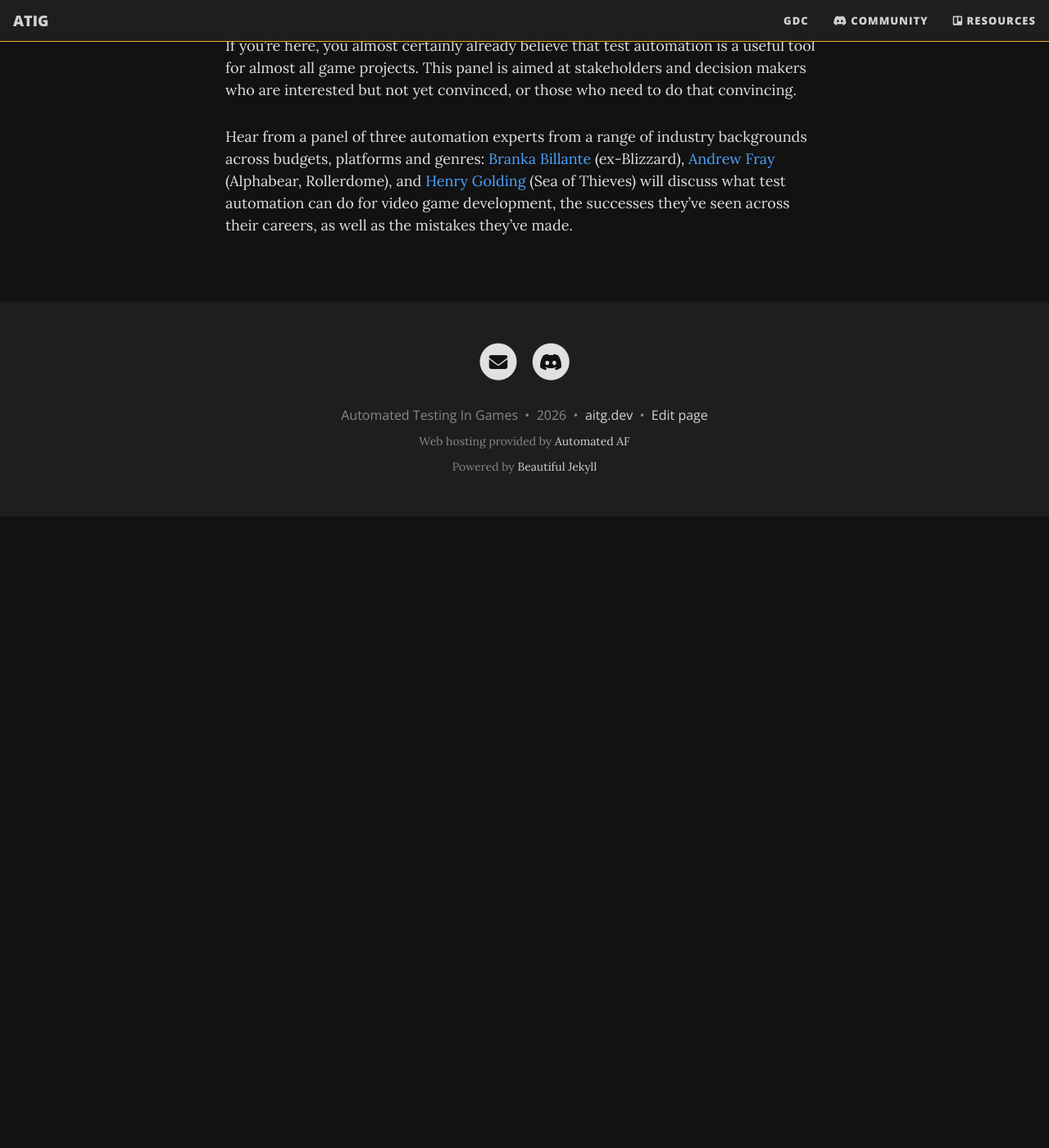
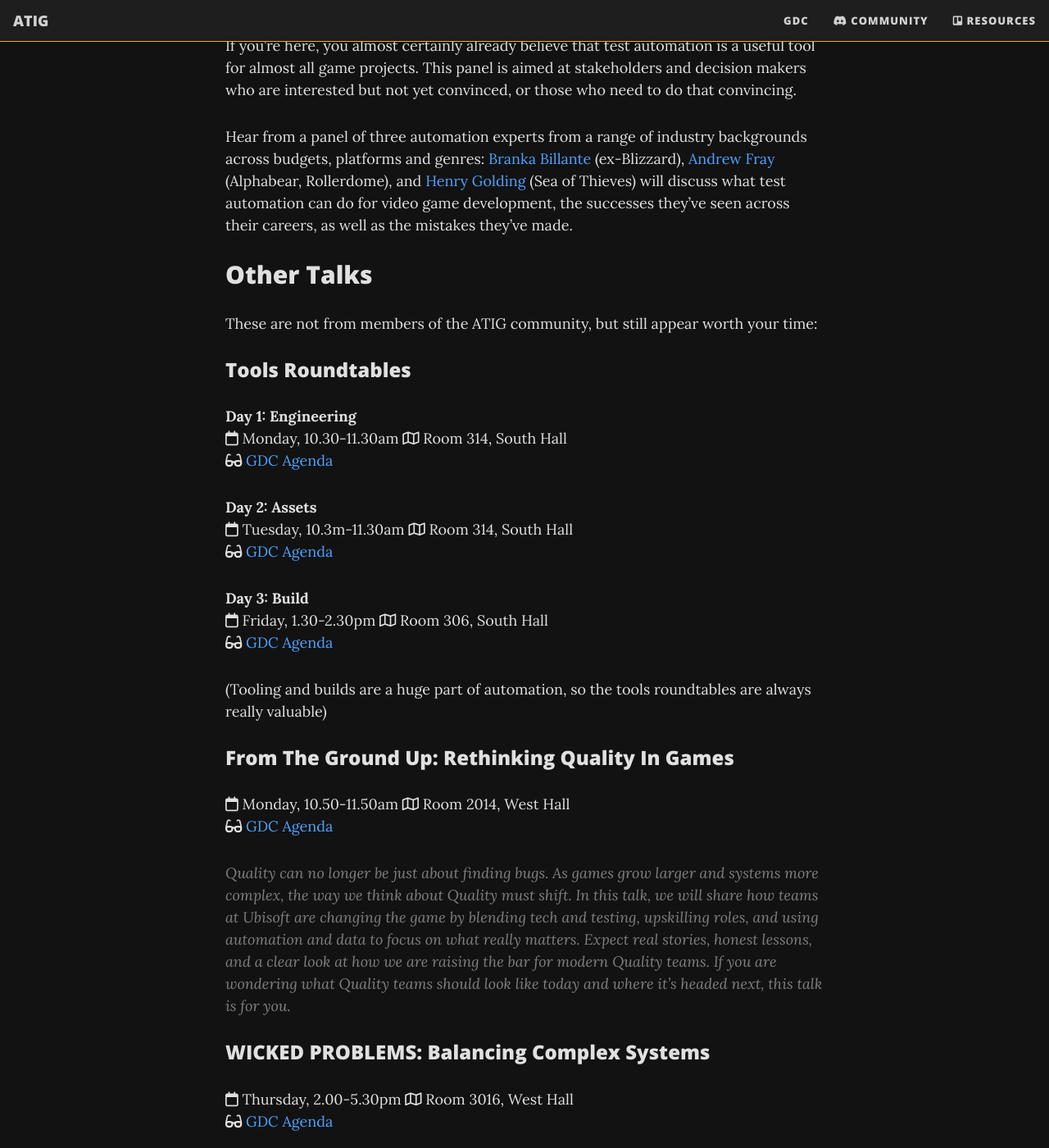
Before and after one commit to tenpn/atig-website, a Jekyll site: the page built from gdc.md, in a window 1280 px wide and 1400 px high, scrolled down 1456 px. Shown: the whole window at 82% size. Built offline with Jekyll 4.4.1, drawn with Linux system fonts in a browser that asks for light colours; before the commit the page ends 2086 px from its top, so only the background shows below that; some of the changed text lies outside the part shown.

Commit message:
fleshing out more GDC talks

```diff
--- a/gdc.md
+++ b/gdc.md
@@ -6,7 +6,7 @@
 
 The Automated Testing In Games community is dedicated to test automation and quality engineering in the video game industry.
 
-Members are involved in several sessions at GDC this year, which you can find below, along with other automation and automation-adjacent sessions.
+Members are involved in several sessions at GDC this year, which you can find below, along with other automation and automation-adjacent sessions. You'll need a Festival pass or a Game Changer pass to access these sessions, unless stated.
 
 If you'd like to stay involved with ATIG after GDC, [join us here](/index.html)!
 
@@ -21,27 +21,67 @@
 The roundtables are available to anyone with a Festival Pass or Game Changer Pass.
 
 **Day 1: Process**<br/>
-Monday, March 9th, 4.30-5.30pm,
-Room 308, South Hall<br/>
-[View on GDC Agenda](https://schedule.gdconf.com/session/automated-testing-roundtable-day-1/914466)
+<i class="fa-regular fa-calendar"></i> Monday, 4.30-5.30pm
+<i class="fa-regular fa-map"></i> Room 308, South Hall<br/>
+<i class="fa-solid fa-glasses"></i> [GDC Agenda](https://schedule.gdconf.com/session/automated-testing-roundtable-day-1/914466)
 
 **Day 2: Legacy**<br/>
-Wednesday, March 11th, 1.50pm-2.50pm,
-Room 308, South Hall<br/>
-[View on GDC Agenda](https://schedule.gdconf.com/session/automated-testing-roundtable-day-2/917293)
+<i class="fa-regular fa-calendar"></i> Wednesday, 1.50-2.50pm
+<i class="fa-regular fa-map"></i> Room 308, South Hall<br/>
+<i class="fa-solid fa-glasses"></i> [GDC Agenda](https://schedule.gdconf.com/session/automated-testing-roundtable-day-2/917293)
 
 **Day 3: Implementation**<br/>
-Friday, March 13th, 10.50am-11.50am,
-Room 306, South Hall<br/>
-[View on GDC Agenda](https://schedule.gdconf.com/session/automated-testing-roundtable-day-3/917294)
+<i class="fa-regular fa-calendar"></i> Friday, 10.50-11.50am
+<i class="fa-regular fa-map"></i> Room 306, South Hall<br/>
+<i class="fa-solid fa-glasses"></i> [GDC Agenda](https://schedule.gdconf.com/session/automated-testing-roundtable-day-3/917294)
 
 ## Panel: Test Automation Is an Essential Investment for All
 
-Thursday, March 12, 4.30-5.30pm,
-Room 2010, West Hall<br/>
-Festival Pass, Game Changer Pass<br/>
-[View on GDC Agenda](https://schedule.gdconf.com/session/test-automation-is-an-essential-investment-for-all/914467)
+<i class="fa-regular fa-calendar"></i> Thursday, 4.30-5.30pm
+<i class="fa-regular fa-map"></i> Room 2010, West Hall<br/>
+<i class="fa-solid fa-glasses"></i> [GDC Agenda](https://schedule.gdconf.com/session/test-automation-is-an-essential-investment-for-all/914467)
 
 If you're here, you almost certainly already believe that test automation is a useful tool for almost all game projects. This panel is aimed at stakeholders and decision makers who are interested but not yet convinced, or those who need to do that convincing.
 
 Hear from a panel of three automation experts from a range of industry backgrounds across budgets, platforms and genres: [Branka Billante](https://www.linkedin.com/in/branka-billante/) (ex-Blizzard), [Andrew Fray](https://andrewfray.dev) (Alphabear, Rollerdome), and [Henry Golding](https://www.linkedin.com/in/hgolding/) (Sea of Thieves) will discuss what test automation can do for video game development, the successes they've seen across their careers, as well as the mistakes they've made.
+
+## Other Talks
+
+These are not from members of the ATIG community, but still appear worth your time:
+
+### Tools Roundtables
+
+**Day 1: Engineering**<br/>
+<i class="fa-regular fa-calendar"></i> Monday, 10.30-11.30am
+<i class="fa-regular fa-map"></i> Room 314, South Hall<br/>
+<i class="fa-solid fa-glasses"></i> [GDC Agenda](https://schedule.gdconf.com/session/tools-roundtable-day-1-engineering/913789)<br/>
+
+**Day 2: Assets**<br/>
+<i class="fa-regular fa-calendar"></i> Tuesday, 10.3m-11.30am
+<i class="fa-regular fa-map"></i> Room 314, South Hall<br/>
+<i class="fa-solid fa-glasses"></i> [GDC Agenda](https://schedule.gdconf.com/session/tools-roundtable-day-2-assets/917283)<br/>
+
+**Day 3: Build**<br/>
+<i class="fa-regular fa-calendar"></i> Friday, 1.30-2.30pm
+<i class="fa-regular fa-map"></i> Room 306, South Hall<br/>
+<i class="fa-solid fa-glasses"></i> [GDC Agenda](https://schedule.gdconf.com/session/tools-roundtable-day-3-build/917285)<br/>
+
+(Tooling and builds are a huge part of automation, so the tools roundtables are always really valuable)
+
+### From The Ground Up: Rethinking Quality In Games
+
+<i class="fa-regular fa-calendar"></i> Monday, 10.50-11.50am
+<i class="fa-regular fa-map"></i> Room 2014, West Hall<br/>
+<i class="fa-solid fa-glasses"></i> [GDC Agenda](https://schedule.gdconf.com/session/from-the-ground-up-rethinking-quality-in-games/915041)<br/>
+
+> Quality can no longer be just about finding bugs. As games grow larger and systems more complex, the way we think about Quality must shift. In this talk, we will share how teams at Ubisoft are changing the game by blending tech and testing, upskilling roles, and using automation and data to focus on what really matters. Expect real stories, honest lessons, and a clear look at how we are raising the bar for modern Quality teams. If you are wondering what Quality teams should look like today and where it's headed next, this talk is for you.
+
+### WICKED PROBLEMS: Balancing Complex Systems
+
+<i class="fa-regular fa-calendar"></i> Thursday, 2.00-5.30pm
+<i class="fa-regular fa-map"></i> Room 3016, West Hall<br/>
+<i class="fa-solid fa-glasses"></i> [GDC Agenda](https://schedule.gdconf.com/session/wicked-problems-balancing-complex-systems/915154)<br/>
+
+(An all-afternoon workshop, including some elements of automation)
+
+> Contemporary game designers often face the challenge of designing large-scale "heterogeneous" systems. In genres like Roguelikes, RPGs, MOBAs, CCGs, and strategy games, there are interacting systems of abilities, skills, equipment, etc. - that create design challenges of nearly infinite complexity. This workshop focuses specifically on concepts and methods for solving these kinds of wicked design problems, using hands-on exercises as the basis for learning and practicing skills. We will look closely at how network effects happen and try out a number of approaches for balancing massively complex problems in a many-to-many character battling game. Along the way, we will discuss and learn about relevant game design concepts like the advantages and disadvantages of automated testing, or how to leverage systems as part of content design. Please come to the session prepared to actively play and participate.
```
